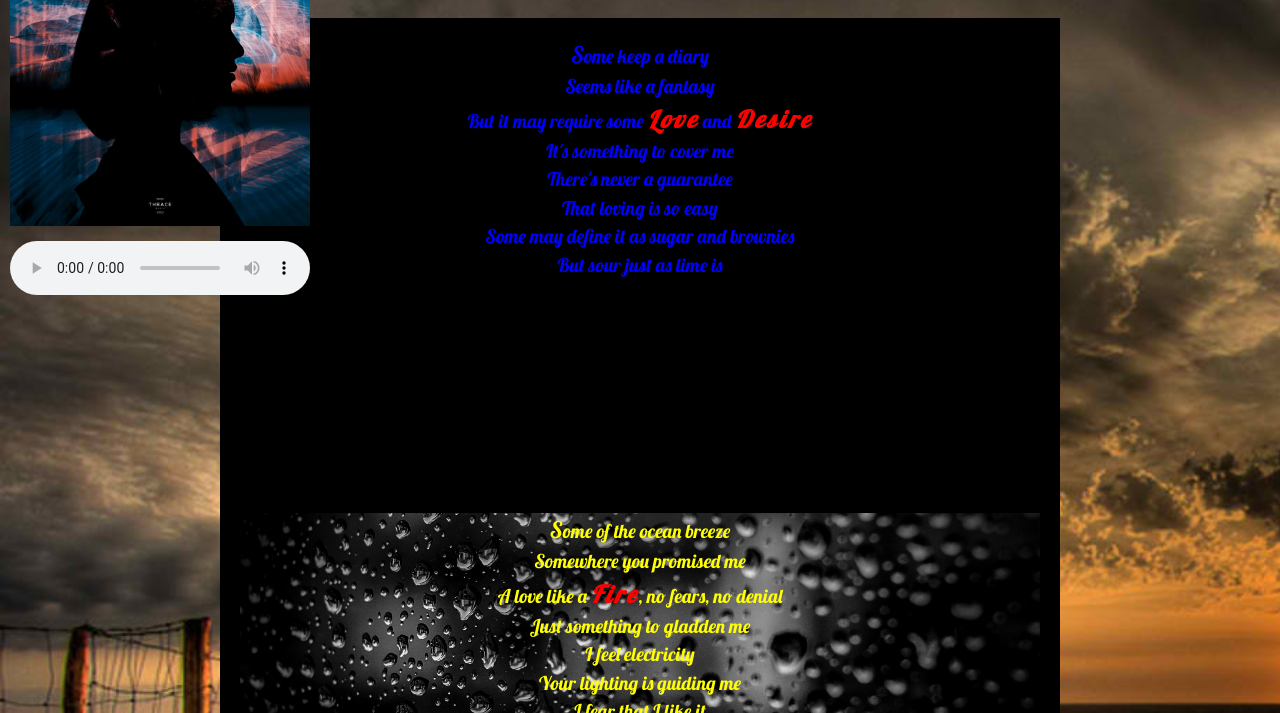
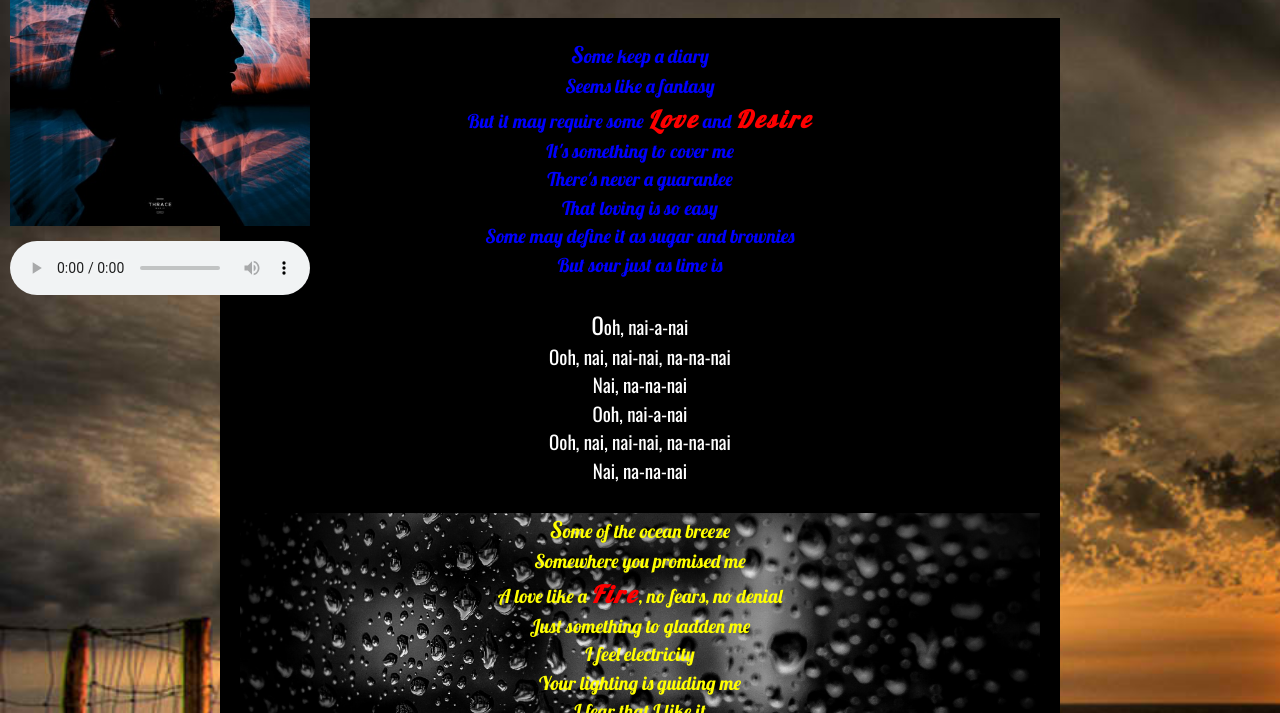
Before and after one commit to yuvraj455/colortheory.github.io, a plain HTML site: page index.html in a window 1280 px wide. Shown: the part 87-800 px from the top of the page. Drawn offline with nearby package versions, Linux system fonts and the light colour scheme.

Commit message:
Add file via upload

```diff
--- a/css/styles.css
+++ b/css/styles.css
@@ -119,7 +119,7 @@ p::first-letter{
     font-size: larger;
 }
 
-#chorus{
+.chorus{
     color: white;
 }
 
```
